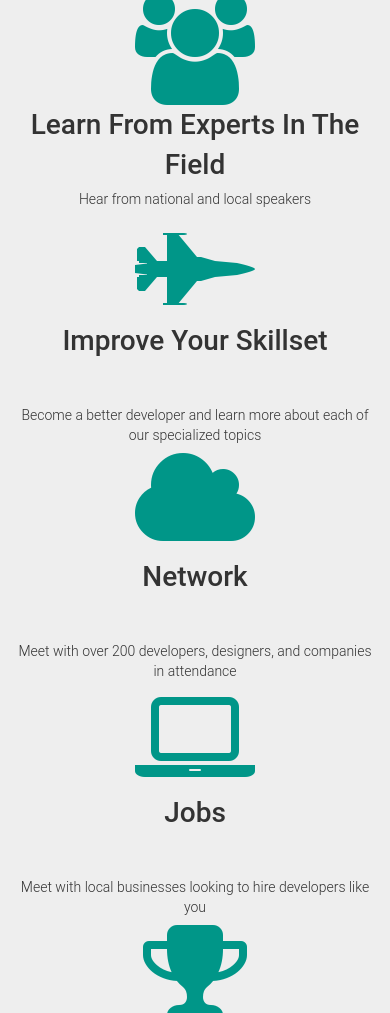
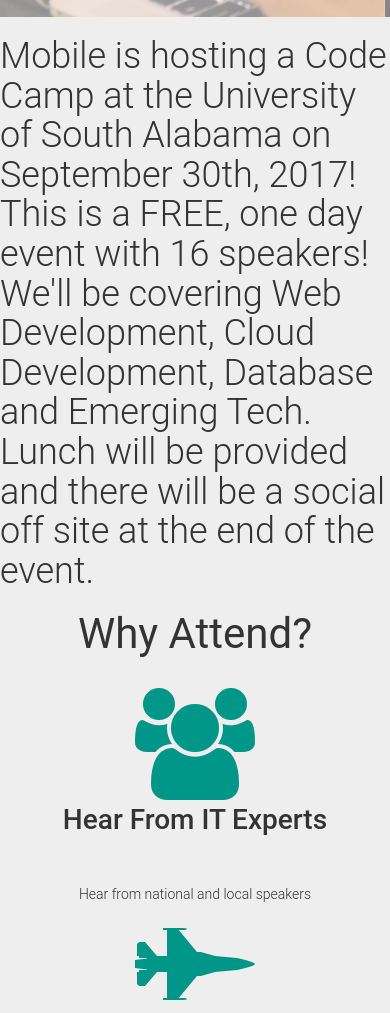
Before and after one commit to lanug/lanug.github.io, a plain HTML site: page index.html in a window 390 px wide. Shown: the part 708-1721 px from the top of the page. Drawn offline with nearby package versions, Linux system fonts and the light colour scheme.

Commit message:
Update index.html

```diff
--- a/index.html
+++ b/index.html
@@ -11,7 +11,7 @@
     <meta charset="utf-8">
     <meta http-equiv="X-UA-Compatible" content="IE=edge">
     <title>Gulf Coast Code Camp</title>
-    <meta name="description" content="Mobile is hosting a Code Camp at the University of South Alabama on September 30th, 2017!
+    <meta name="description" content="">Mobile is hosting a Code Camp at the University of South Alabama on September 30th, 2017!
         This is a FREE, one day event with 16 speakers! We'll be covering Web Development, Cloud Development, Database and Emerging Tech.
         Lunch will be provided and there will be a social off site at the end of the event.">
     <meta name="keywords" content="Codecomp web development developer cloud programing devops docker">
@@ -119,7 +119,7 @@
                         <div class="slide">
                             <div class="callforspeaker">
                                 <h2><b>Gulf Coast Code Camp</b> is calling for speakers
-                                    <p>Tell your story. Talk about what you are passionated about. Programming, Tinkering, Design, Business and Life. </p>
+                                    <p>Share with Mobile's IT community your experience in Web Development, Cloud Development, Database and Emerging Tech.  </p>
                                 </h2>
 
                                 <div class="services">
@@ -132,7 +132,6 @@
                         <div class="slide">
                             <div class="callforsponsor">
                                 <h2><b>Gulf Coast Code Camp</b> needs your support
-                                    <p>Interested in helping us bring this event to reality </p>
                                 </h2>
 
                                 <div class="services">
@@ -146,13 +145,16 @@
         </section>
         <section class="whyus">
             <div id="whyus" class="anchor"></div>
-            <h2>Why Attend?</h2>
+            <h1>Mobile is hosting a Code Camp at the University of South Alabama on September 30th, 2017!
+        This is a FREE, one day event with 16 speakers! We'll be covering Web Development, Cloud Development, Database and Emerging Tech.
+                Lunch will be provided and there will be a social off site at the end of the event.</h1>
+                <h2>Why Attend?</h2>
             <div>
                 <ul class="row">
                     <li class="col-md-4">
                         <i class="fa fa-group" aria-hidden="true"></i>
                         <div class="list-header">
-                            Learn from Experts in the Field
+                            Hear from IT Experts
                         </div>
                         <div class="list-content">Hear from national and local speakers</div>
                     </li>
@@ -162,7 +164,7 @@
                             Improve Your Skillset
                         </div>
                         <div class="list-content">
-                            Become a better developer and learn more about each of our specialized topics
+                            Become a better developer and learn more about Web Development, Cloud Development, Database and Emerging Tech
 
                         </div>
                     </li>
```
